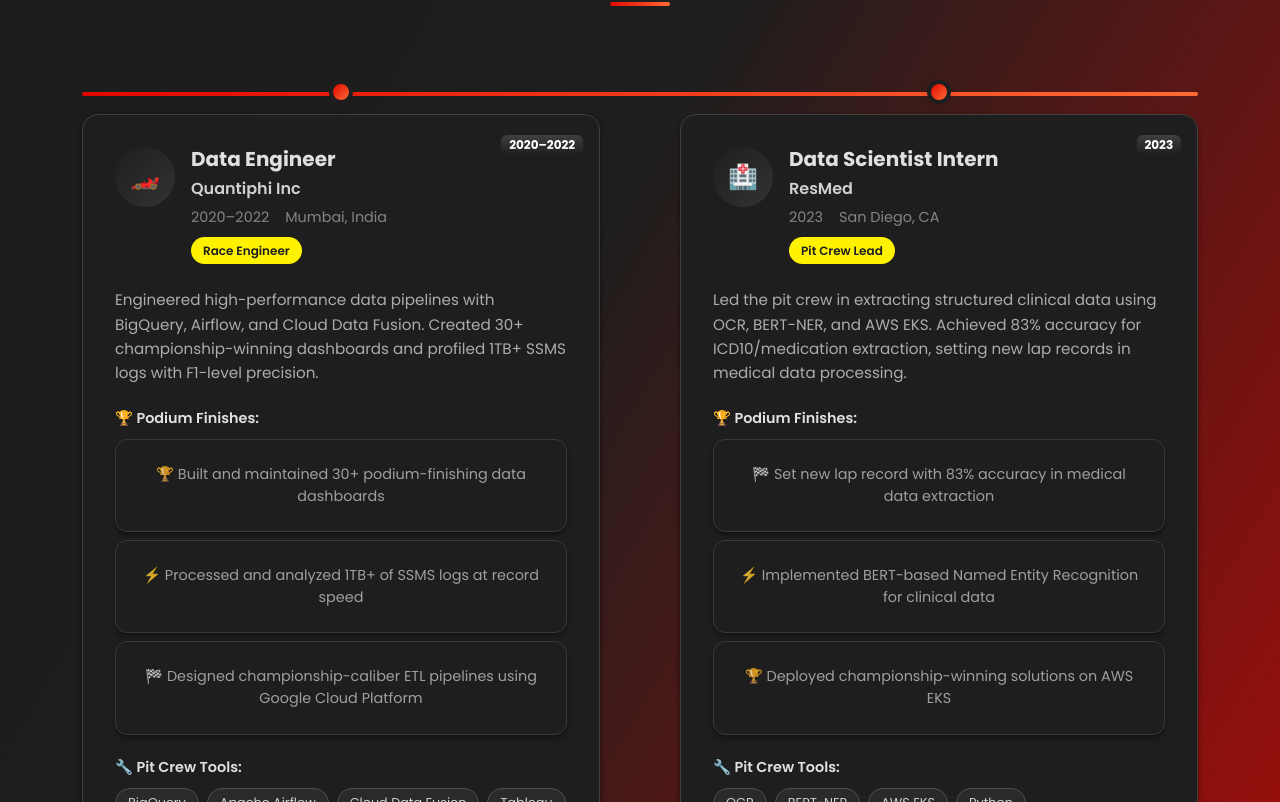
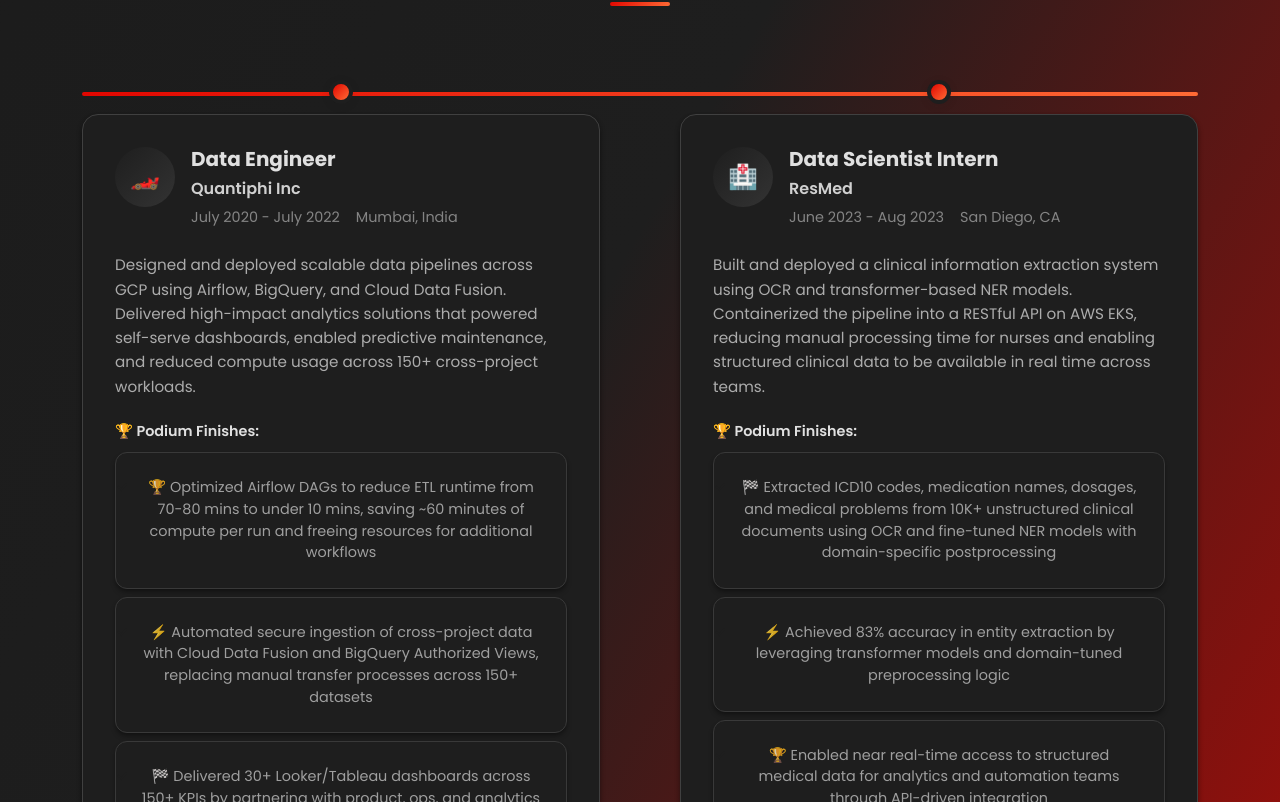
Before and after one commit to subhammoda/subham-moda-portfolio, a React (Vite) app: page / in a window 1280 px wide. Shown: the part 2558-3360 px from the top of the page. Built offline with nearby package versions, Linux system fonts and the light colour scheme.

Commit message:
Updated Experience

```diff
--- a/src/components/Experience.jsx
+++ b/src/components/Experience.jsx
@@ -6,14 +6,14 @@
     {
       title: 'Data Scientist Intern',
       company: 'ResMed',
-      period: '2023',
+      period: 'June 2023 - Aug 2023',
       location: 'San Diego, CA',
-      description: 'Led the pit crew in extracting structured clinical data using OCR, BERT-NER, and AWS EKS. Achieved 83% accuracy for ICD10/medication extraction, setting new lap records in medical data processing.',
-      technologies: ['OCR', 'BERT-NER', 'AWS EKS', 'Python', 'Machine Learning'],
+      description: 'Built and deployed a clinical information extraction system using OCR and transformer-based NER models. Containerized the pipeline into a RESTful API on AWS EKS, reducing manual processing time for nurses and enabling structured clinical data to be available in real time across teams.',
+      technologies: ['OCR', 'BERT-NER', 'AWS EKS', 'Python', 'Machine Learning', 'NLP'],
       achievements: [
-        '🏁 Set new lap record with 83% accuracy in medical data extraction',
-        '⚡ Implemented BERT-based Named Entity Recognition for clinical data',
-        '🏆 Deployed championship-winning solutions on AWS EKS'
+        '🏁 Extracted ICD10 codes, medication names, dosages, and medical problems from 10K+ unstructured clinical documents using OCR and fine-tuned NER models with domain-specific postprocessing',
+        '⚡ Achieved 83% accuracy in entity extraction by leveraging transformer models and domain-tuned preprocessing logic',
+        '🏆 Enabled near real-time access to structured medical data for analytics and automation teams through API-driven integration'
       ],
       icon: '🏥',
       teamRole: 'Pit Crew Lead'
@@ -21,23 +21,36 @@
     {
       title: 'Data Engineer',
       company: 'Quantiphi Inc',
-      period: '2020–2022',
+      period: 'July 2020 - July 2022',
       location: 'Mumbai, India',
-      description: 'Engineered high-performance data pipelines with BigQuery, Airflow, and Cloud Data Fusion. Created 30+ championship-winning dashboards and profiled 1TB+ SSMS logs with F1-level precision.',
-      technologies: ['BigQuery', 'Apache Airflow', 'Cloud Data Fusion', 'Tableau', 'SQL'],
+      description: 'Designed and deployed scalable data pipelines across GCP using Airflow, BigQuery, and Cloud Data Fusion. Delivered high-impact analytics solutions that powered self-serve dashboards, enabled predictive maintenance, and reduced compute usage across 150+ cross-project workloads.',
+      technologies: ['BigQuery', 'Apache Airflow', 'Cloud Data Fusion', 'Kafka', 'Spark Streaming', 'Looker', 'Tableau', 'SQL', 'CI/CD (Cloud Build)', 'GCP', 'AWS', 'Python'],
       achievements: [
-        '🏆 Built and maintained 30+ podium-finishing data dashboards',
-        '⚡ Processed and analyzed 1TB+ of SSMS logs at record speed',
-        '🏁 Designed championship-caliber ETL pipelines using Google Cloud Platform'
+        '🏆 Optimized Airflow DAGs to reduce ETL runtime from 70-80 mins to under 10 mins, saving ~60 minutes of compute per run and freeing resources for additional workflows',
+        '⚡ Automated secure ingestion of cross-project data with Cloud Data Fusion and BigQuery Authorized Views, replacing manual transfer processes across 150+ datasets',
+        '🏁 Delivered 30+ Looker/Tableau dashboards across 150+ KPIs by partnering with product, ops, and analytics teams—replacing 200+ monthly ad-hoc pulls with scalable, self-serve insights'
       ],
       icon: '🏎️',
       teamRole: 'Race Engineer'
     }
   ].sort((a, b) => {
-    // Sort by start year (extract first 4 digits)
-    const aYear = parseInt(a.period);
-    const bYear = parseInt(b.period);
-    return aYear - bYear;
+    // Extract year and month from the period string
+    const getYearMonth = (period) => {
+      const match = period.match(/([A-Za-z]{3,9})?\s?(\d{4})/);
+      if (!match) return [0, 0];
+      const monthStr = match[1] || '';
+      const year = parseInt(match[2]);
+      const months = ['Jan','January','Feb','February','Mar','March','Apr','April','May','Jun','June','Jul','July','Aug','August','Sep','Sept','September','Oct','October','Nov','November','Dec','December'];
+      let month = 0;
+      if (monthStr) {
+        month = months.findIndex(m => m.toLowerCase().startsWith(monthStr.toLowerCase().slice(0,3)));
+        month = Math.floor(month / 2); // since both short and long names are present
+      }
+      return [year, month];
+    };
+    const [aYear, aMonth] = getYearMonth(a.period);
+    const [bYear, bMonth] = getYearMonth(b.period);
+    return aYear !== bYear ? aYear - bYear : aMonth - bMonth;
   });
 
   return (
@@ -76,9 +89,6 @@
                     <span className="experience-period">{exp.period}</span>
                     <span className="experience-location">{exp.location}</span>
                   </div>
-                  <div className="experience-role">
-                    <span className="role-badge">{exp.teamRole}</span>
-                  </div>
                 </div>
               </div>
 
@@ -107,12 +117,6 @@
                   </div>
                 </div>
               </div>
-
-              <div className="experience-badge">
-                <span className="badge bg-gradient text-white">
-                  {exp.period}
-                </span>
-              </div>
             </div>
           </motion.div>
         ))}
```
